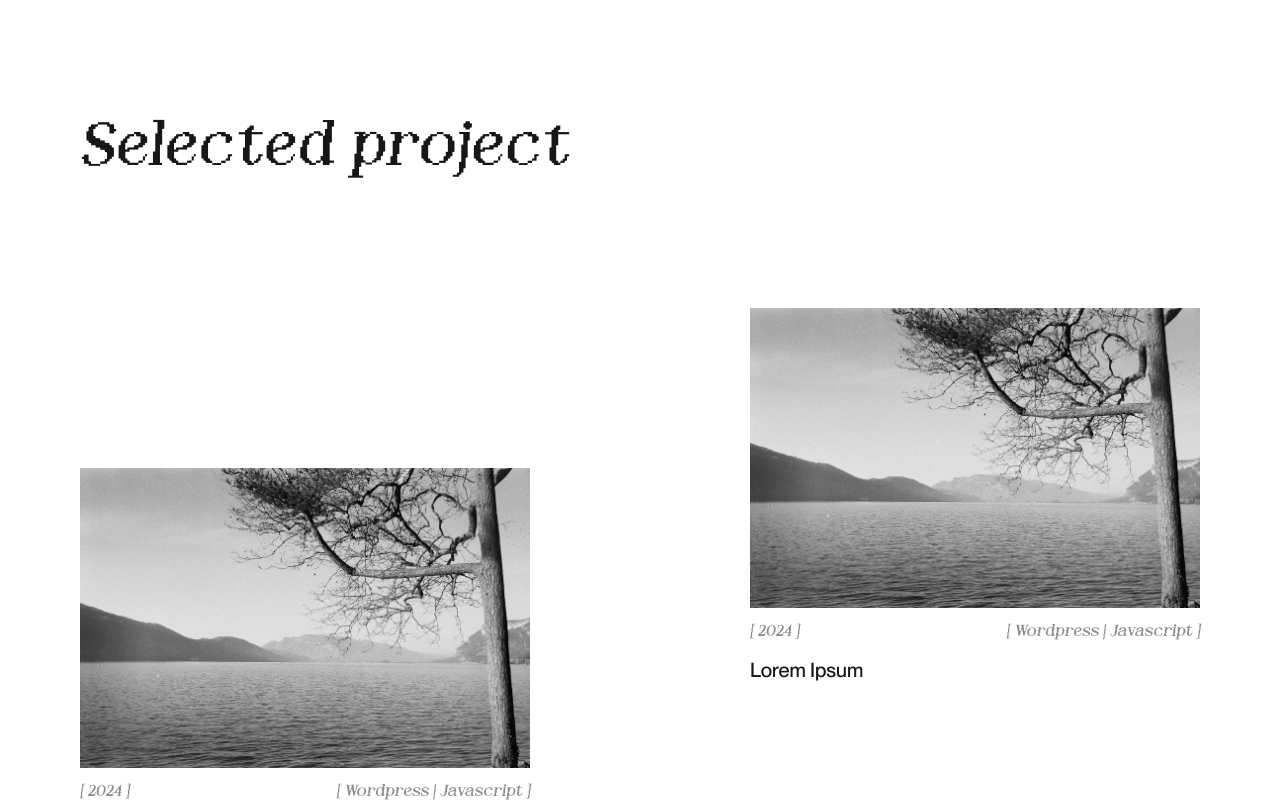
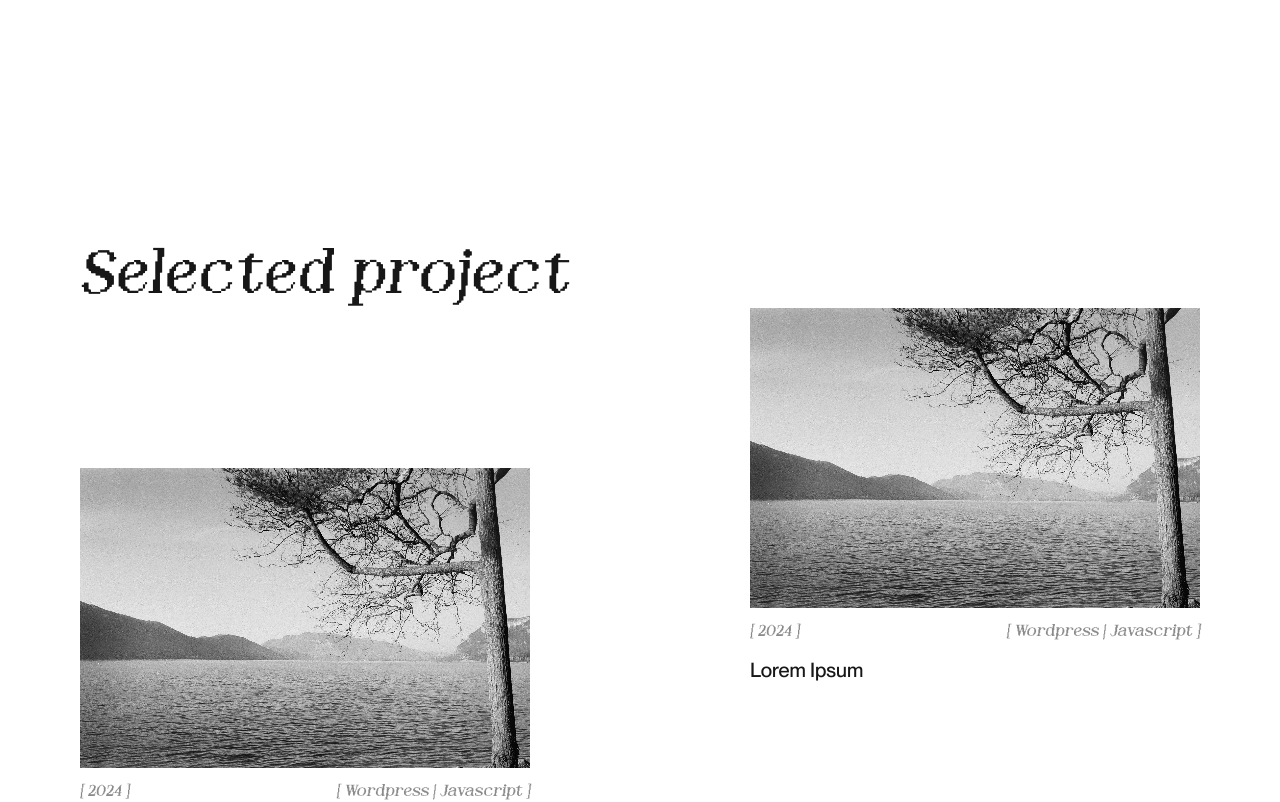
Before and after one commit to pommito/Portfolio-2024, a Next.js app: page / in a window 1280 px wide. Shown: the part 760-1562 px from the top of the page. Built offline with nearby package versions, Linux system fonts and the light colour scheme.

Commit message:
Integ(Home) : Finally found the perfect settings for the effect, so happy rn

```diff
--- a/src/app/page.tsx
+++ b/src/app/page.tsx
@@ -21,7 +21,7 @@ export default function Home() {
       </section>
 
       <section className="flex flex-col min-h-screen max-h py-20">
-        <h3 className="font-dot text-6xl h-fit mb-32">Selected project</h3>
+        <h3 className="font-dot text-6xl h-fit mt-32">Selected project</h3>
         <div className="grid grid-cols-2 auto-rows-auto gap-8 w-full">
           <ProjectCard className="mt-40" id={1} />
           <ProjectCard className="justify-self-end" id={2} />
--- a/src/components/ImageTransition.tsx
+++ b/src/components/ImageTransition.tsx
@@ -21,9 +21,9 @@ export default function ImageTransition({ src, alt, inView, id }: ImageTransitio
   );
 
   const circleVariants = {
-    hidden: { r: r },
-    visible: { r: 0 },
-    exit: { r: 0 },
+    hidden: { r: 0 },
+    visible: { r: r },
+    exit: { r: r },
   };
 
   const circleTransition = {
@@ -40,15 +40,23 @@ export default function ImageTransition({ src, alt, inView, id }: ImageTransitio
   return (
     <div style={{ position: 'relative', overflow: 'hidden', width: imageWidth, height: imageHeight }}>
       <svg
-        className="z-10"
+        className="z-10 pointer-events-none"
         fill="none"
         preserveAspectRatio="xMidYMin slice"
         viewBox={`0 0 ${imageWidth} ${imageHeight}`}
         style={{ position: 'absolute', top: 0, left: 0 }}
       >
         <defs>
+          <pattern id={`imagePattern-${id}`} patternUnits="objectBoundingBox" width="1" height="1">
+            <image
+              href="/placeholder.jpg"
+              width={imageWidth}
+              height={imageHeight}
+              preserveAspectRatio="xMidYMid slice"
+            />
+          </pattern>
           <filter id={`displacementFilter-${id}`}>
-            <feTurbulence type="fractalNoise" baseFrequency="0.25" numOctaves="1" result="noise" />
+            <feTurbulence type="fractalNoise" baseFrequency="0.01" numOctaves="1" result="noise" />
             <feDisplacementMap in="SourceGraphic" in2="noise" scale={200} xChannelSelector="R" yChannelSelector="G" />
           </filter>
           <mask id={`circleMask-${id}`}>
@@ -66,12 +74,8 @@ export default function ImageTransition({ src, alt, inView, id }: ImageTransitio
             />
           </mask>
         </defs>
-        <rect fill="#0A0A0A" width="100%" height="100%" mask={`url(#circleMask-${id})`} />
+        <rect fill={`url(#imagePattern-${id})`} width="100%" height="100%" mask={`url(#circleMask-${id})`} />
       </svg>
-
-      <div>
-        <Image src={src} alt={alt} width={imageWidth} height={imageHeight} className="object-cover" />
-      </div>
     </div>
   );
 }
--- a/src/components/ProjectCard.tsx
+++ b/src/components/ProjectCard.tsx
@@ -16,7 +16,7 @@ type ProjectCardType = {
 export default function ProjectCard({ className, id }: ProjectCardType) {
   const articleRef = useRef(null);
   const mainControls = useAnimation();
-  const isInView = useInView(articleRef, { once: true, amount: 0.5 });
+  const isInView = useInView(articleRef, { once: true, amount: 0.75 });
 
   useEffect(() => {
     if (isInView) {
```
